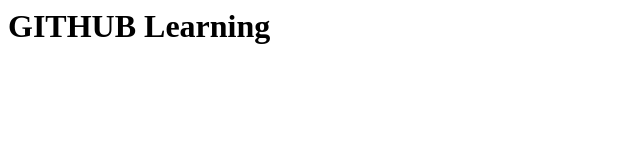
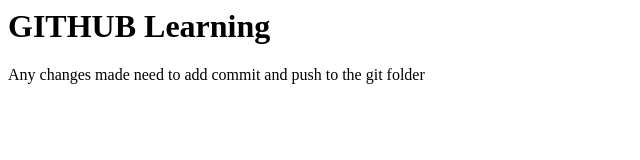
Before and after one commit to dkalki-19/DVKrepo1, a plain HTML site: page index.html in a window 1280 px wide. Shown: the whole page, without its empty margins (0-640 px from the left). Drawn offline with Linux system fonts and the light colour scheme.

Commit message:
modified index.html page

```diff
--- a/index.html
+++ b/index.html
@@ -1 +1,2 @@
 <h1>GITHUB Learning</h1>
+<p>Any changes made need to add commit and push to the git folder</p>
```
